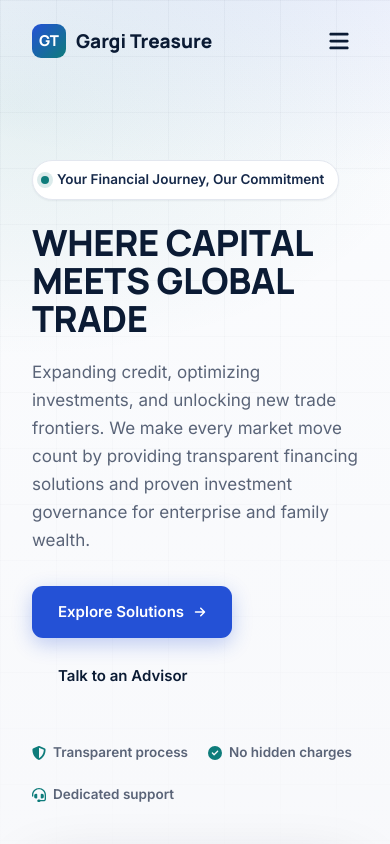
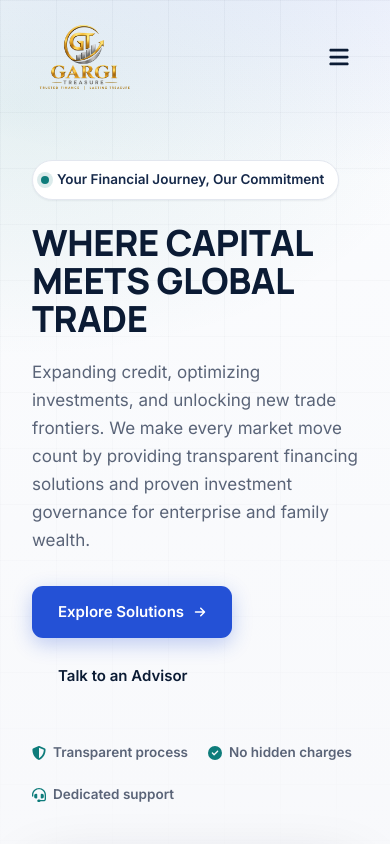
Before and after one commit to Saroj-kumar-Sahoo5524/gargitreasure, a Next.js app: page / in a window 390 px wide. Shown: the top 844 px of the page. Built offline with nearby package versions, Linux system fonts and the light colour scheme.

Commit message:
feat: implement responsive Navbar and Footer components with brand assets

```diff
--- a/components/layout/Footer.tsx
+++ b/components/layout/Footer.tsx
@@ -1,4 +1,5 @@
 import Link from 'next/link';
+import Image from 'next/image';
 import { FaLinkedinIn, FaXTwitter, FaInstagram, FaFacebookF } from 'react-icons/fa6';
 import { footerColumns, socialLinks, legalLinks } from '@/lib/data/footer';
 import type { SocialLink } from '@/types/content';
@@ -33,12 +34,15 @@ export function Footer() {
         <div className="grid grid-cols-1 sm:grid-cols-2 lg:grid-cols-[1.5fr_1fr_1fr_1fr] gap-10 pb-[52px] border-b border-white/10">
           {/* Brand */}
           <div>
-            <span className="flex items-center gap-[10px] font-heading font-extrabold text-[19px] text-white mb-4">
-              <span className="w-[34px] h-[34px] rounded-[9px] bg-gradient-to-br from-royal to-teal flex items-center justify-center text-white text-[15px] font-extrabold flex-shrink-0">
-                GT
-              </span>
-              Gargi Treasure
-            </span>
+            <Link href="/" className="inline-flex mb-4">
+              <Image
+                src="/assets/logo.png"
+                alt="Gargi Treasure"
+                height={60}
+                width={160}
+                className="h-[60px] w-auto object-contain"
+              />
+            </Link>
             <p className="text-[14px] text-white/50 max-w-[280px] mb-5">
               Financial solutions built around your goals — with transparent terms and professional guidance at every step.
             </p>
--- a/components/layout/Navbar.tsx
+++ b/components/layout/Navbar.tsx
@@ -1,6 +1,7 @@
 'use client';
 
 import Link from 'next/link';
+import Image from 'next/image';
 import { usePathname } from 'next/navigation';
 import { FaBars } from 'react-icons/fa6';
 import { useScrolled } from '@/hooks/useScrolled';
@@ -10,12 +11,12 @@ import { Button } from '@/components/ui/Button';
 
 /** All nav links shown in the top bar */
 const desktopNavItems = [
-  { label: 'Home',       href: '/' },
+  { label: 'Home', href: '/' },
   { label: 'Investment', href: '/investments' },
-  { label: 'Finance',    href: '/finance' },
-  { label: 'About Us',   href: '/about' },
-  { label: 'Resources',  href: '/resources' },
-  { label: 'Contact',    href: '/contact' },
+  { label: 'Finance', href: '/finance' },
+  { label: 'About Us', href: '/about' },
+  { label: 'Resources', href: '/resources' },
+  { label: 'Contact', href: '/contact' },
 ];
 
 const mobileLinks = desktopNavItems;
@@ -59,8 +60,7 @@ export function Navbar() {
     <>
       <header
         id="nav"
-        className={`fixed top-0 left-0 right-0 z-[1000] transition-all duration-[350ms] ease-[cubic-bezier(.2,.7,.2,1)] ${
-          scrolled
+        className={`fixed top-0 left-0 right-0 z-[1000] transition-all duration-[350ms] ease-[cubic-bezier(.2,.7,.2,1)] ${scrolled
           ? 'py-[14px] bg-white/92 backdrop-blur-[14px] backdrop-saturate-[160%] shadow-[0_1px_0_rgba(11,27,52,.06),0_12px_30px_rgba(11,27,52,.07)]'
           : useWhiteNav
             ? 'py-[22px] bg-transparent'
@@ -72,14 +72,17 @@ export function Navbar() {
           {/* Logo */}
           <Link
             href="/"
-            className={`flex items-center gap-[10px] font-heading font-extrabold text-[19px] no-underline transition-colors duration-[250ms] ${
-              useWhiteNav ? 'text-white' : 'text-ink'
+            className={`flex items-center gap-[10px] font-heading font-extrabold text-[19px] no-underline transition-colors duration-[250ms] ${useWhiteNav ? 'text-white' : 'text-ink'
               }`}
           >
-            <span className="w-[34px] h-[34px] rounded-[9px] bg-gradient-to-br from-royal to-teal flex items-center justify-center text-white text-[15px] font-extrabold flex-shrink-0">
-              GT
-            </span>
-            Gargi Treasure
+            <Image
+              src="/assets/logo.png"
+              alt="Gargi Treasure Logo"
+              height={70}
+              width={120}
+              className="h-[70px] w-auto object-contain flex-shrink-0"
+              priority
+            />
           </Link>
 
           {/* Desktop nav links */}
@@ -155,8 +158,7 @@ export function Navbar() {
 
           {/* Mobile toggle */}
           <button
-            className={`lg:hidden bg-transparent border-none text-[22px] cursor-pointer p-2 transition-colors duration-[250ms] ${
-              useWhiteNav ? 'text-white' : 'text-ink'
+            className={`lg:hidden bg-transparent border-none text-[22px] cursor-pointer p-2 transition-colors duration-[250ms] ${useWhiteNav ? 'text-white' : 'text-ink'
               }`}
             id="navToggle"
             onClick={open}
```
Also changed, not shown: public/assets/logo.png (added). Lines whose indentation alone changed are shown as unchanged.
